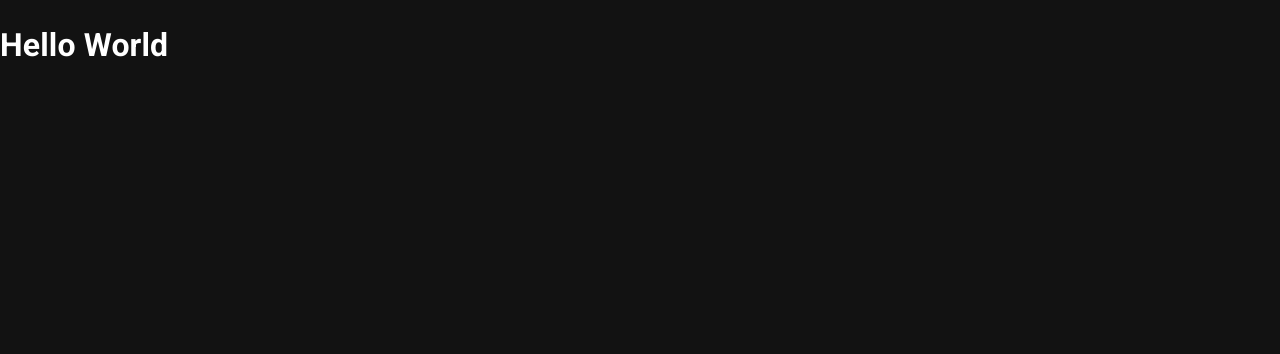
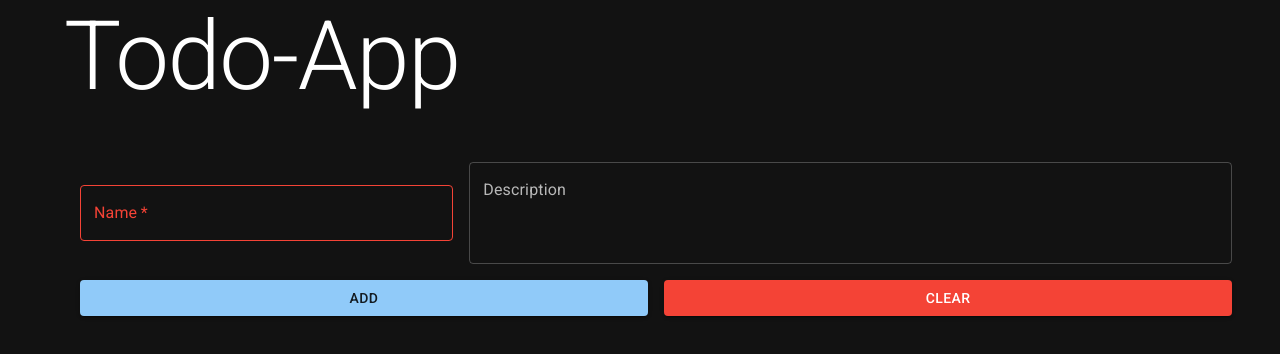
Before and after one commit to Jeffrey-Roberts/Todo-App, a React (Vite) app: page / in a window 1280 px wide. Shown: the top 354 px of the page. Built offline with nearby package versions, Linux system fonts and the light colour scheme.

Commit message:
added component skeleton, linting

```diff
--- /dev/null
+++ b/src/components/TodoIndex.tsx
@@ -0,0 +1,63 @@
+import { FC, useState } from 'react';
+import { Button, Container, Grid, TextField, Typography } from '@mui/material';
+
+const TodoIndex: FC = () => {
+  const [itemNameValue, setItemNameValue] = useState('');
+
+  return (
+    <Container>
+      <Typography variant="h1" gutterBottom>
+        Todo-App
+      </Typography>
+      <Grid
+        sx={{ margin: 'auto' }}
+        container
+        spacing={2}
+        alignItems="center"
+        justifyContent="center"
+      >
+        <Grid item xs={4} sx={{ height: '100%' }}>
+          <TextField
+            id="name"
+            label="Name"
+            aria-label="item name"
+            error={!itemNameValue}
+            size="medium"
+            onChange={(e) => setItemNameValue(e.target.value)}
+            required
+            fullWidth
+            InputProps={{
+              style: {
+                height: '100%',
+              },
+            }}
+          />
+        </Grid>
+
+        <Grid item xs={8}>
+          <TextField
+            id="description"
+            label="Description"
+            aria-label="item description"
+            multiline
+            rows={3}
+            fullWidth
+          />
+        </Grid>
+
+        <Grid item xs={6}>
+          <Button variant="contained" fullWidth>
+            Add
+          </Button>
+        </Grid>
+        <Grid item xs={6}>
+          <Button variant="contained" color="error" fullWidth>
+            Clear
+          </Button>
+        </Grid>
+      </Grid>
+    </Container>
+  );
+};
+
+export default TodoIndex;
--- a/src/pages/Home.tsx
+++ b/src/pages/Home.tsx
@@ -1,5 +1,7 @@
-function Home() {
-  return <h1>Hello World</h1>;
-}
+import TodoIndex from '../components/TodoIndex';
+
+const Home = () => {
+  return <TodoIndex />;
+};
 
 export default Home;
--- a/src/pages/NotFound.tsx
+++ b/src/pages/NotFound.tsx
@@ -1,12 +1,12 @@
 import { Link } from 'react-router-dom';
 
-function NotFound() {
+const NotFound = () => {
   return (
     <>
       <h1>Not Found</h1>
       <Link to="/">GO HOME</Link>
     </>
   );
-}
+};
 
 export default NotFound;
```
Also changed, not shown: src/App.tsx (+4 -4 lines), .eslintrc.cjs, src/components/AddTodoItem.tsx (added), src/components/RemoveAllTodoItems.tsx (added), src/components/TodoItem.tsx (added), src/components/TodoList.tsx (added).
